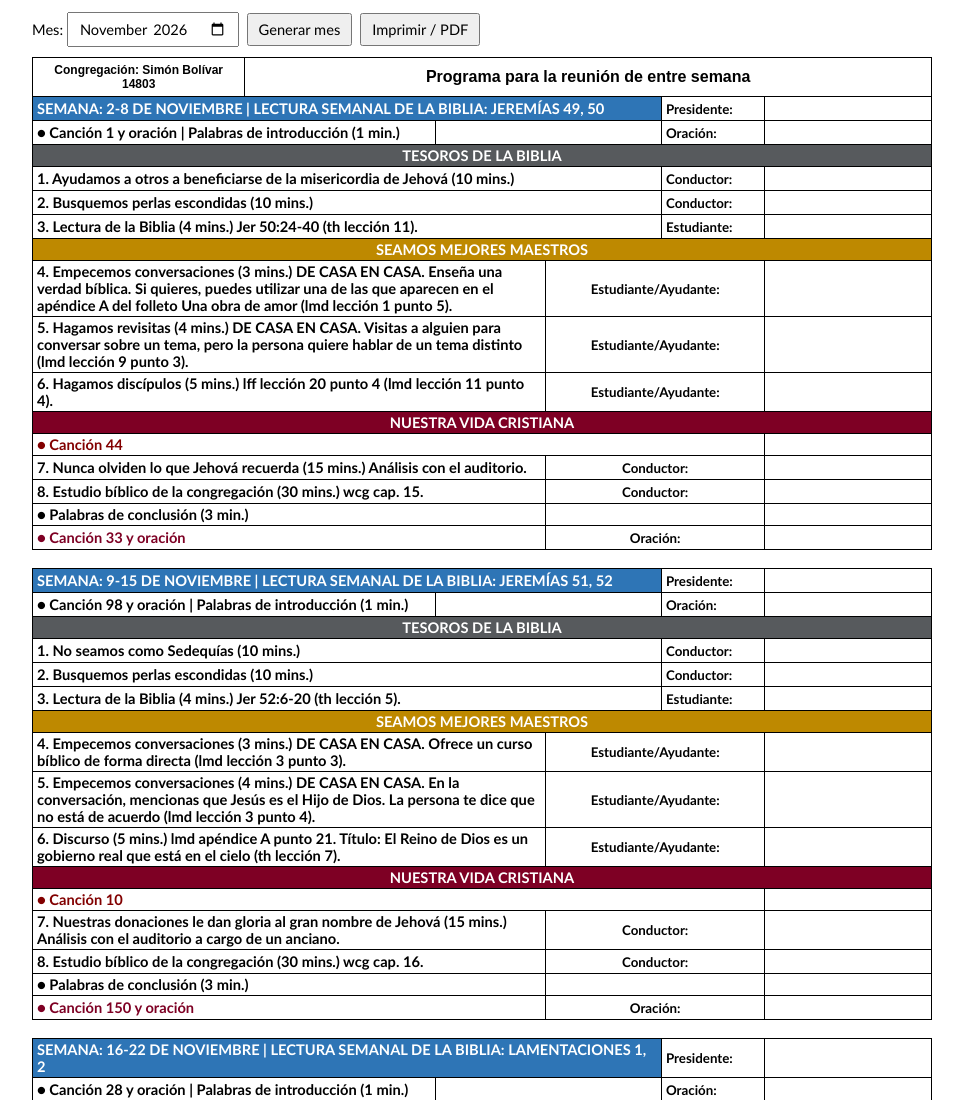
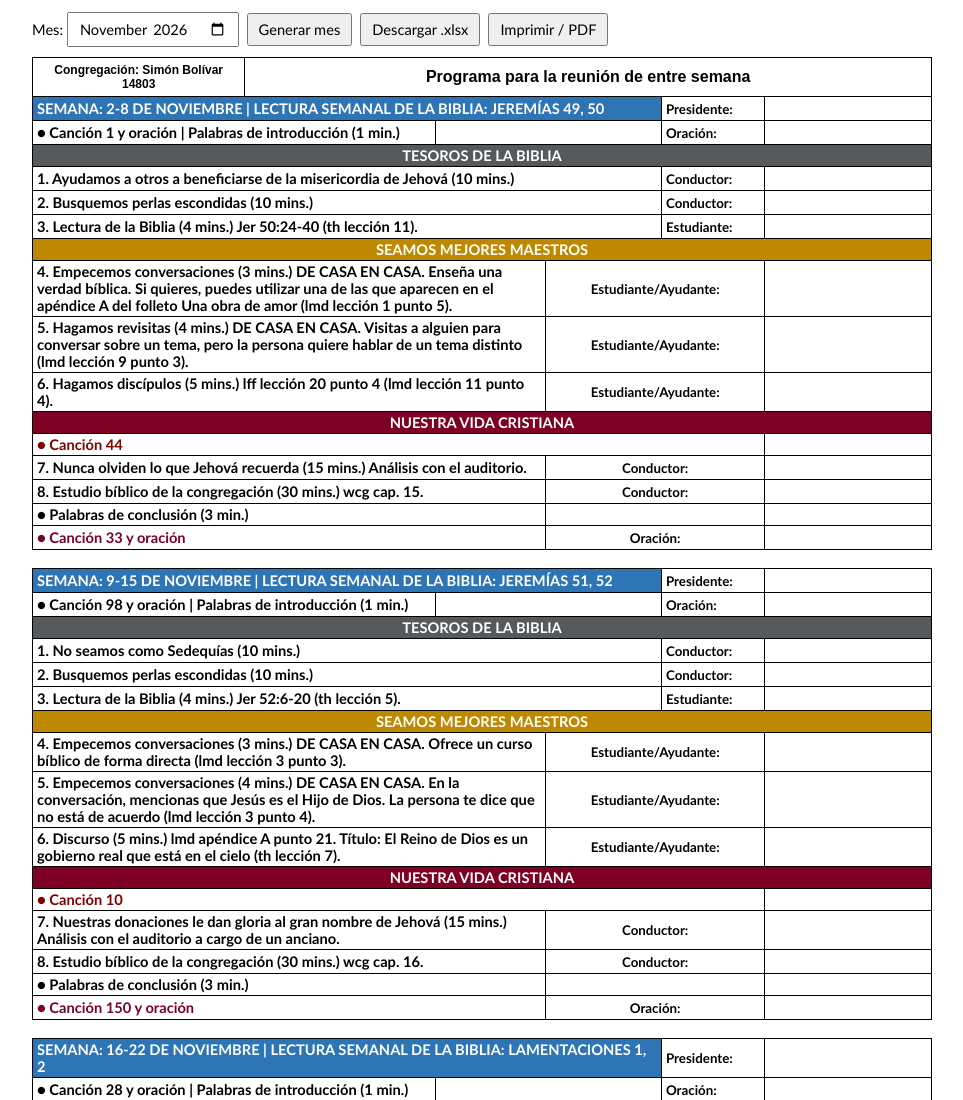
Before and after one commit to martepul/vm, a plain HTML site: page index.html in a window 1280 px wide. Shown: the top 1100 px of the page, without its empty margins (158-1121 px from the left). Drawn offline with nearby package versions, Linux system fonts and the light colour scheme.

Commit message:
Add functionality to download .xlsx file

```diff
--- a/index.html
+++ b/index.html
@@ -24,15 +24,15 @@ tbody{break-inside:avoid}
 td.v{padding:0}td.v input,.cong input{width:100%;box-sizing:border-box;border:0;background:transparent;font:inherit;text-align:center;color:#000;padding:3px}
 .msg{padding:20px;text-align:center}
 @media print{@page{size:A4;margin:10mm}body{padding:0;background:#fff;font-size:10pt}.bar{display:none}table{min-width:0}td{padding:1px 3px}.l{font-size:9pt}tr.sp td{height:8px}.wrap{overflow:visible}}
-</style></head><body>
-<div class="bar"><label>Mes: <input type="month" id="m"></label><button id="g" onclick="gen()">Generar mes</button><button onclick="print()">Imprimir / PDF</button><span id="st"></span></div>
+</style><script src="https://cdn.jsdelivr.net/npm/exceljs@4.4.0/dist/exceljs.min.js"></script></head><body>
+<div class="bar"><label>Mes: <input type="month" id="m"></label><button id="g" onclick="gen()">Generar mes</button><button onclick="xlsx()">Descargar .xlsx</button><button onclick="print()">Imprimir / PDF</button><span id="st"></span></div>
 <div class="wrap" id="out"></div>
 <script>
 const CONG="Simón Bolívar 14803";
 const $=s=>document.querySelector(s);
 const esc=s=>String(s??"").replace(/[&<>"]/g,c=>({"&":"&amp;","<":"&lt;",">":"&gt;",'"':"&quot;"}[c]));
 const store={get(k){try{return localStorage.getItem(k)||""}catch{return ""}},set(k,v){try{localStorage.setItem(k,v)}catch{}}};
-let ym;
+let ym,cur;
 const inp=k=>`<td class="v"><input data-k="${k}" value="${esc(store.get(k))}"></td>`;
 const lbl=(c,t,cls="")=>`<td colspan="${c}" class="l ${cls}">${t}</td>`;
 const band=(t,n)=>`<tr><td colspan="12" class="band b${n}">${t}</td></tr>`;
@@ -58,6 +58,7 @@ const REPO="martepul/vm",WF="actualizar.yml",BR="main",API="https://api.github.c
 const wait=ms=>new Promise(r=>setTimeout(r,ms));
 const gh=()=>({Accept:"application/vnd.github+json",Authorization:"Bearer "+store.get("vm:token")});
 function render(d){
+  cur=d;
   $("#out").innerHTML=`<table><colgroup>${cols.map(c=>`<col style="width:${c}%">`).join("")}</colgroup>
   <thead><tr><td colspan="4" class="cong"><div contenteditable data-k="vm:cong">${esc(store.get("vm:cong")||"Congregación: "+CONG)}</div></td><td colspan="8" class="ttl">Programa para la reunión de entre semana</td></tr></thead>${d.weeks.map(week).join("")}</table>`;
 }
@@ -94,6 +95,49 @@ async function gen(){
   }catch(e){st.textContent=e.message}
   btn.disabled=false;
 }
+const MESES=["ENERO","FEBRERO","MARZO","ABRIL","MAYO","JUNIO","JULIO","AGOSTO","SEPTIEMBRE","OCTUBRE","NOVIEMBRE","DICIEMBRE"];
+async function xlsx(){
+  if(!cur){$("#st").textContent="Primero carga un mes.";return}
+  const wb=new ExcelJS.Workbook(),W=[5.43,3,8.43,12.14,5.71,8.43,13.71,8.57,6.43,15.86,12.14,22.71];
+  const ws=wb.addWorksheet("Programa",{pageSetup:{paperSize:9,orientation:"portrait",fitToPage:true,fitToWidth:1,fitToHeight:0,margins:{left:.4,right:.4,top:.4,bottom:.4,header:.2,footer:.2}}});
+  ws.columns=W.map(width=>({width}));
+  const th={style:"thin"},B={top:th,bottom:th,left:th,right:th};
+  let r=1,need=0;
+  const put=(c1,c2,text,o={})=>{
+    if(c2>c1)ws.mergeCells(r,c1,r,c2);
+    const w=W.slice(c1-1,c2).reduce((a,b)=>a+b,0);
+    need=Math.max(need,Math.ceil(String(text).length/(w*.9))*15);
+    for(let c=c1;c<=c2;c++){const x=ws.getCell(r,c);x.border=B;if(o.fill)x.fill={type:"pattern",pattern:"solid",fgColor:{argb:"FF"+o.fill}}}
+    const x=ws.getCell(r,c1);x.value=text;
+    x.font={name:o.font||"Calibri",size:o.size||11,bold:true,color:{argb:"FF"+(o.color||"000000")}};
+    x.alignment={horizontal:o.h||"left",vertical:"middle",wrapText:true};
+  };
+  const end=()=>{ws.getRow(r).height=Math.max(18,need);need=0;r++};
+  const lab=(a,b,t,h)=>put(a,b,t,{size:10,h});
+  const band=(t,c)=>{put(1,12,t,{fill:c,color:"FFFFFF",h:"center"});end()};
+  put(1,4,store.get("vm:cong")||"Congregación: "+CONG,{font:"Arial",size:9,h:"center"});
+  put(5,12,"Programa para la reunión de entre semana",{font:"Arial",size:12,h:"center"});end();
+  cur.weeks.forEach((w,i)=>{
+    const p=`vm:${ym}:${i}:`,it=n=>w.items.find(x=>x.n===n),v=k=>put(12,12,store.get(p+k),{h:"center"});
+    const txt=n=>{const x=it(n);return x?`${x.n}. ${x.title} (${x.mins} mins.) ${x.detail}`:""};
+    const L=/\d{4}.*\d{4}/.test(w.label)?w.label.replace(/\s*[–—-]\s*/," A "):w.label;
+    put(1,10,`SEMANA: ${L} | LECTURA SEMANAL DE LA BIBLIA: ${w.reading}`,{fill:"2E75B6",color:"FFFFFF"});lab(11,11,"Presidente:");v("pres");end();
+    put(1,7,`● Canción ${w.intro_song??""} y oración | Palabras de introducción (1 min.)`);put(8,10,"");lab(11,11,"Oración:");v("or1");end();
+    band("TESOROS DE LA BIBLIA","575A5D");
+    for(const n of [1,2,3]){put(1,10,txt(n));lab(11,11,n==3?"Estudiante:":"Conductor:");v("n"+n);end()}
+    band("SEAMOS MEJORES MAESTROS","BE8900");
+    for(const n of [4,5,6]){put(1,9,txt(n));lab(10,11,"Estudiante/Ayudante:","center");v("n"+n);end()}
+    band("NUESTRA VIDA CRISTIANA","7E0024");
+    put(1,11,`● Canción ${w.living_song??""}`,{color:"820000"});put(12,12,"");end();
+    for(const n of [7,8]){put(1,9,txt(n));lab(10,11,"Conductor:","center");v("n"+n);end()}
+    put(1,9,"● Palabras de conclusión (3 min.)");put(10,11,"");put(12,12,"");end();
+    put(1,9,`● Canción ${w.closing_song??""} y oración`,{color:"7E0024"});lab(10,11,"Oración:","center");v("or2");end();
+    r++;
+  });
+  const [Y,M]=ym.split("-"),buf=await wb.xlsx.writeBuffer(),a=document.createElement("a");
+  a.href=URL.createObjectURL(new Blob([buf],{type:"application/vnd.openxmlformats-officedocument.spreadsheetml.sheet"}));
+  a.download=`Hoja - Vida y Ministerio Cristianos - ${MESES[M-1]} ${Y}.xlsx`;a.click();
+}
 document.addEventListener("input",e=>{const k=e.target.dataset&&e.target.dataset.k;if(k)store.set(k,e.target.isContentEditable?e.target.innerText:e.target.value)});
 const n=new Date();$("#m").value=`${n.getFullYear()}-${String(n.getMonth()+1).padStart(2,"0")}`;
 $("#m").addEventListener("change",load);load();
```
